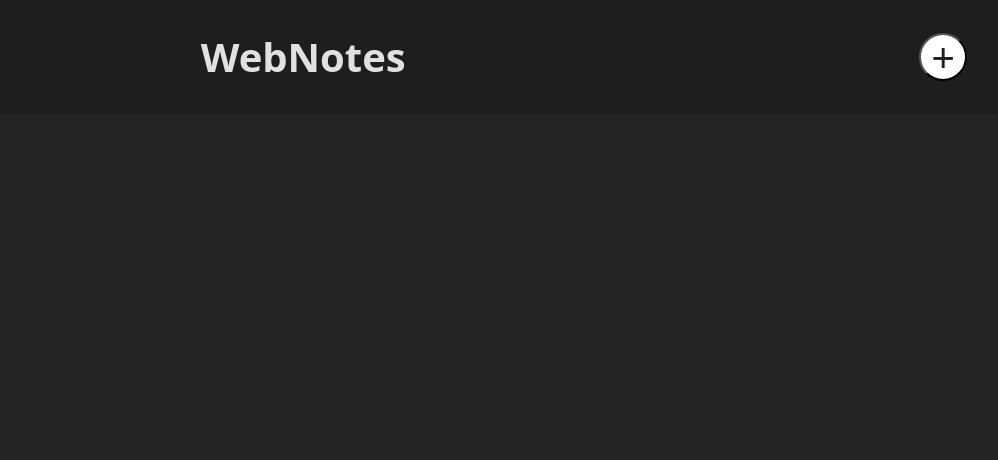
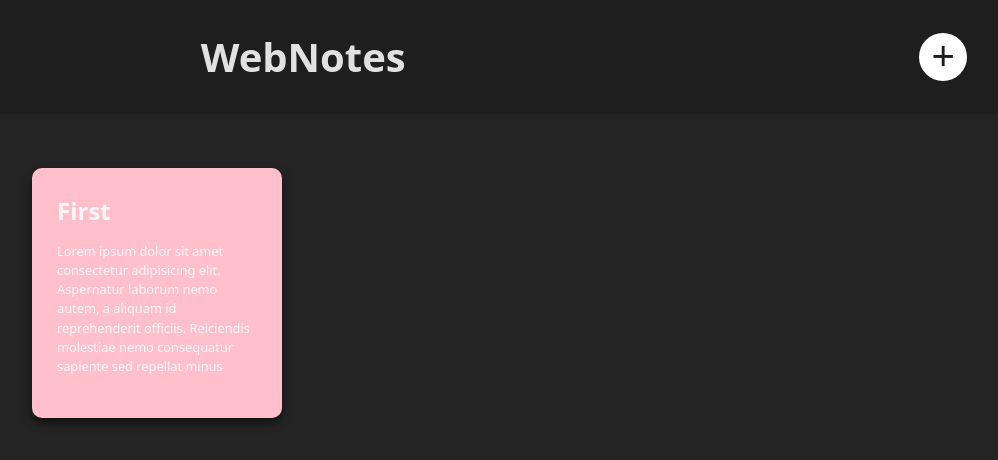
Before and after one commit to kopdejana/WebNotes, a React (Vite) app: page / in a window 1280 px wide. Shown: the top 460 px of the page, without its empty margins (56-1054 px from the left). Built offline with nearby package versions, Linux system fonts and the light colour scheme.

Commit message:
[add] Note component

```diff
--- /dev/null
+++ b/src/Note.css
@@ -0,0 +1,21 @@
+.note {
+    display: flex;
+    flex-direction: column;
+    width: 200px;
+    height: 200px;
+    background-color: black;
+    padding: 25px;
+    overflow: hidden;
+    border-radius: 10px;
+    box-shadow: 0px 5px 10px rgba(0, 0, 0, 0.52);
+}
+
+.note h1 {
+    font-size: 1.5rem;
+    margin: 0;
+}
+
+.note p {
+    font-size: 0.8rem;
+    overflow: hidden;
+}
--- /dev/null
+++ b/src/Note.jsx
@@ -0,0 +1,12 @@
+function Note(props) {
+
+    return (
+        <div className="note" style={{backgroundColor: props.color}}>
+            <h1>{props.title}</h1>
+            <p>{props.content}</p>
+        </div>
+    );
+
+}
+
+export default Note;
--- a/src/main.jsx
+++ b/src/main.jsx
@@ -4,6 +4,7 @@ import './index.css'
 import './pages/Home.css'
 import './pages/NewNote.css'
 import './pages/EditNote.css'
+import './Note.css'
 import App from './App.jsx'
 
 createRoot(document.getElementById('root')).render(
--- a/src/pages/Home.css
+++ b/src/pages/Home.css
@@ -20,4 +20,11 @@ header button {
     color: rgb(30, 30, 30);
     background-color: white;
     border-radius: 50%;
+    border: none;
 }
+
+main {
+    margin: 5rem;
+    margin-top: 10rem;
+    display: flex;
+}
--- a/src/pages/Home.jsx
+++ b/src/pages/Home.jsx
@@ -1,4 +1,19 @@
+import Note from "../Note";
+
 function Home() {
+
+    const notes = [
+        {
+            id: 1,
+            title: "First",
+            content: "Lorem ipsum dolor sit amet consectetur adipisicing elit. Aspernatur laborum nemo autem, a aliquam id reprehenderit officiis. Reiciendis molestiae nemo consequatur sapiente sed repellat minus officia dolorum fugit? Modi, vel?",
+            color: "pink"
+        }
+    ];
+
+    const notesComponents = notes.map(
+        note => <Note title={note.title} content={note.content} color={note.color}/>
+    )
 
     return (
         <>
@@ -6,6 +21,9 @@ function Home() {
                 <h1>WebNotes</h1>
                 <button>+</button>
             </header>
+            <main>
+                {notesComponents}
+            </main>
         </>
     );
 
```
